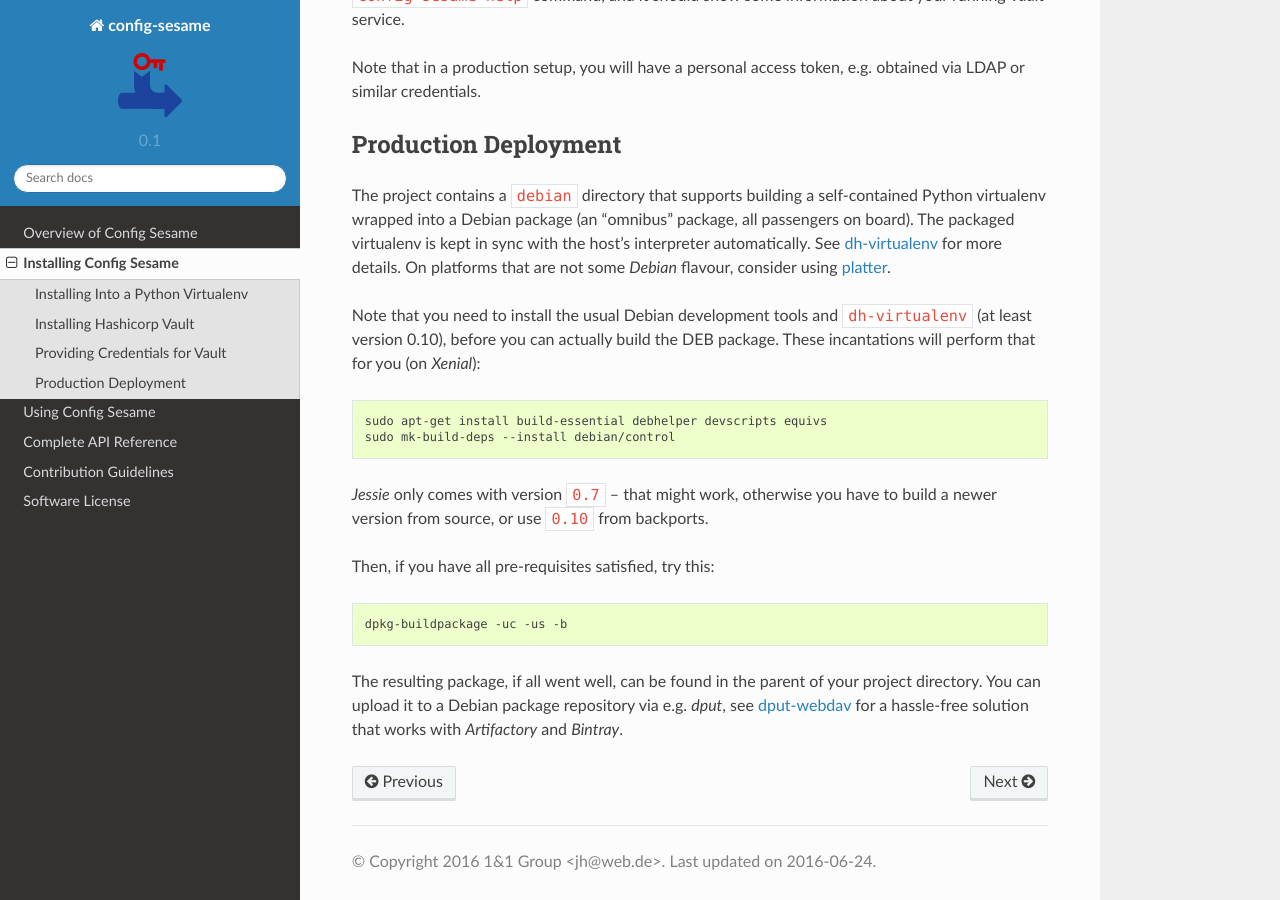
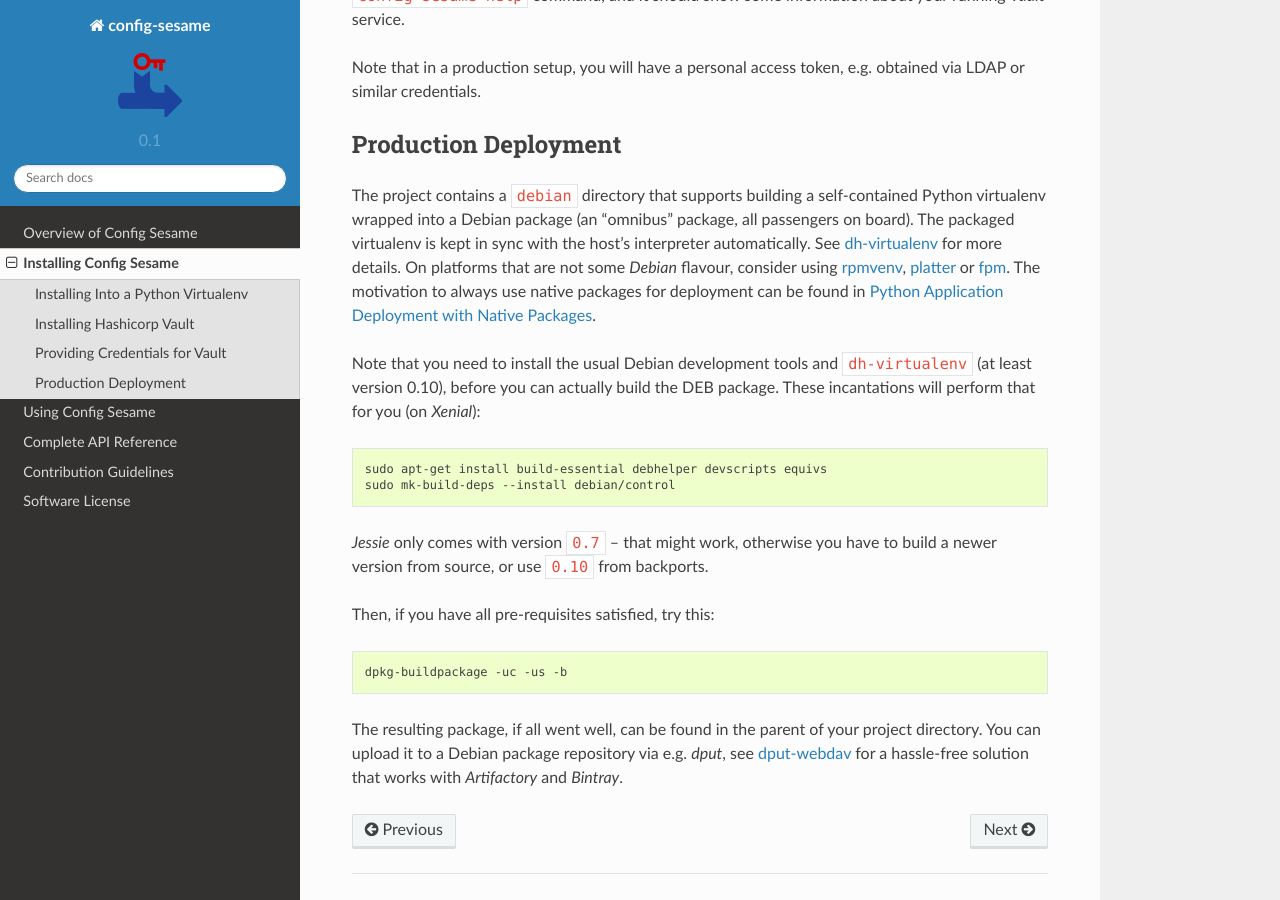
Before and after one commit to 1and1/config-sesame, a Sphinx documentation site: the page built from docs/deploy.rst, in a window 1280 px wide and 900 px high, scrolled down 1790 px. Built offline with Sphinx 7.4.7 and the Read the Docs theme 2.0.0, drawn with Linux system fonts in a browser that asks for light colours.

Commit message:
docs: mention rpmvenv + fpm; link Hynek's blog post

```diff
--- a/docs/deploy.rst
+++ b/docs/deploy.rst
@@ -125,7 +125,9 @@ a self-contained Python virtualenv wrapped into a Debian package
 (an "omnibus" package, all passengers on board).
 The packaged virtualenv is kept in sync with the host's interpreter automatically.
 See `dh-virtualenv`_ for more details.
-On platforms that are not some *Debian* flavour, consider using `platter`_.
+On platforms that are not some *Debian* flavour, consider using `rpmvenv`_, `platter`_ or `fpm`_.
+The motivation to always use native packages for deployment can be found in
+`Python Application Deployment with Native Packages`_.
 
 Note that you need to install the usual Debian development tools and ``dh-virtualenv``
 (at least version 0.10), before you can actually build the DEB package.
@@ -152,8 +154,11 @@ for a hassle-free solution that works with *Artifactory* and *Bintray*.
 
 
 .. _`Installing Python Software`: https://py-generic-project.readthedocs.io/en/latest/installing.html#quick-setup
+.. _`Python Application Deployment with Native Packages`: https://hynek.me/articles/python-app-deployment-with-native-packages/
 .. _`keyring installation`: https://rudiments.readthedocs.io/en/latest/end-user.html#installation-procedures
 .. _`Vault's documentation`: https://www.vaultproject.io/intro/getting-started/install.html
 .. _`dh-virtualenv`: https://github.com/spotify/dh-virtualenv
 .. _`dput-webdav`: https://github.com/jhermann/artifactory-debian#package-uploading
 .. _`platter`: http://platter.pocoo.org/
+.. _`fpm`: https://github.com/jordansissel/fpm
+.. _`rpmvenv`: https://github.com/kevinconway/rpmvenv
```
